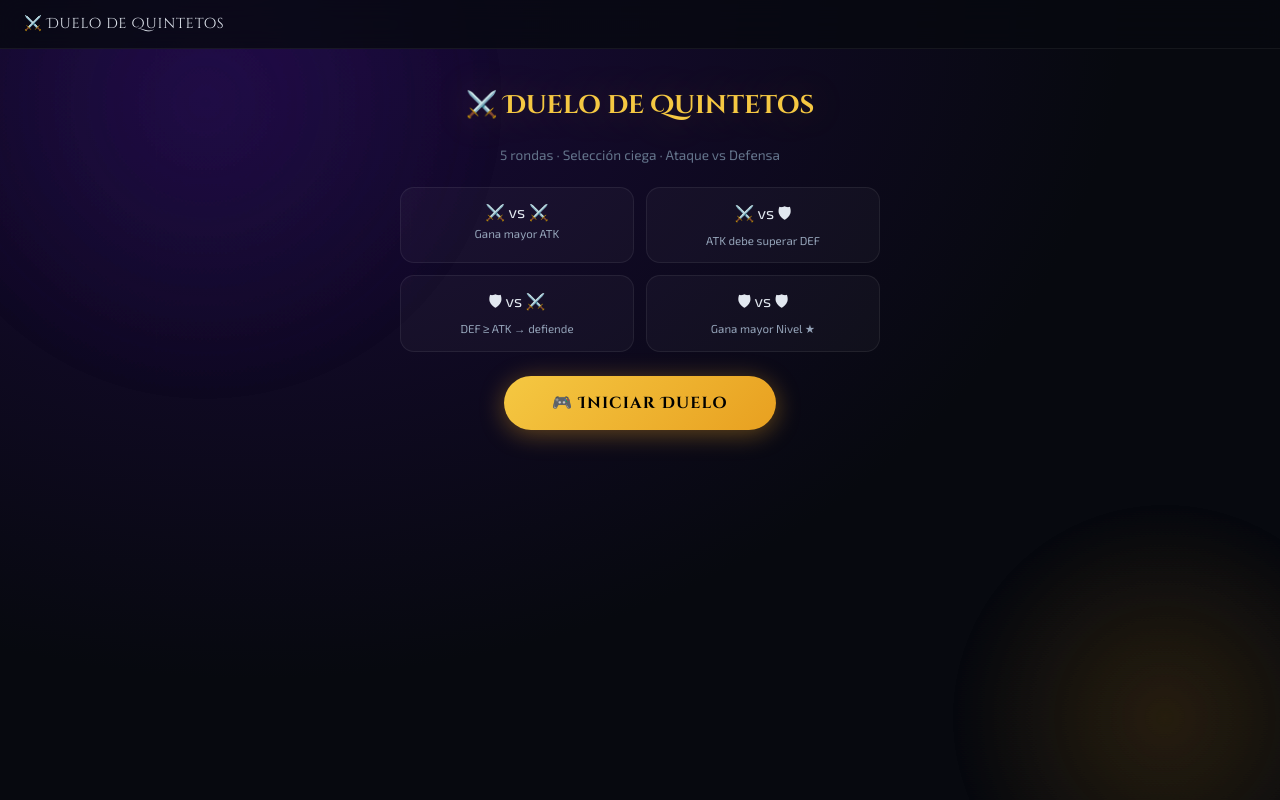
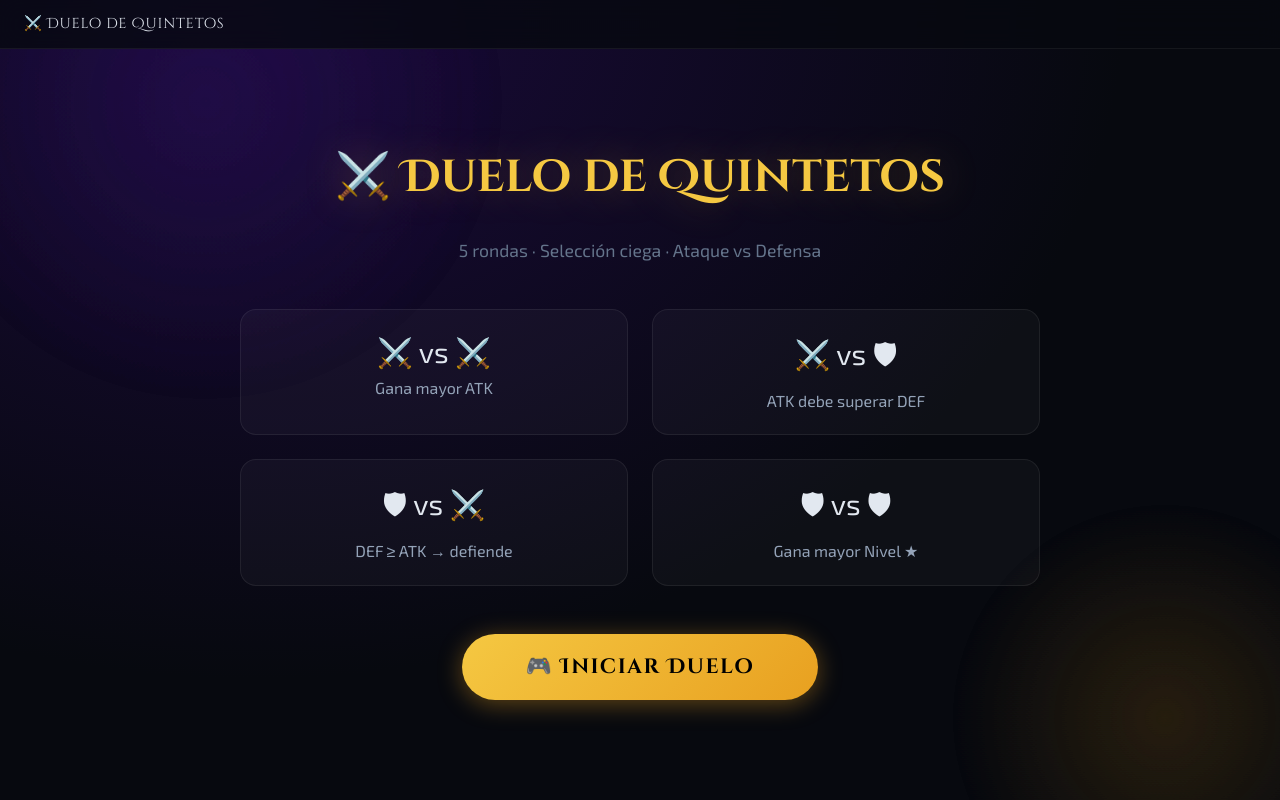
Before and after one commit to DannySol1s/Duel-Disks-Tazo-Edition, a SvelteKit app: page / in a window 1280 px wide. Built offline with nearby package versions, Linux system fonts and the light colour scheme.

Commit message:
Agrandar componentes y fuentes en la pantalla de inicio

```diff
--- a/src/routes/+page.svelte
+++ b/src/routes/+page.svelte
@@ -128,29 +128,31 @@
 
   /* ─── Idle / Start screen ─────────────────────────────────────── */
   .idle-screen {
-    max-width: 480px; width: 100%;
-    display: flex; flex-direction: column; align-items: center;
-    gap: 1.5rem; padding-top: 2rem; text-align: center;
+    max-width: 800px; width: 100%;
+    height: 100%;
+    display: flex; flex-direction: column; align-items: center; justify-content: center;
+    gap: 2rem; padding-top: 0; text-align: center;
   }
   .game-title {
-    font-family: var(--font-title, serif); font-size: 1.6rem;
+    font-family: var(--font-title, serif); font-size: 2.8rem;
     color: #f5c842; line-height: 1.3;
     text-shadow: 0 0 40px rgba(245,200,66,0.3);
   }
-  .game-subtitle { color: #64748b; font-size: 0.85rem; }
+  .game-subtitle { color: #64748b; font-size: 1.1rem; }
 
   .rules-grid {
     display: grid; grid-template-columns: 1fr 1fr;
-    gap: 0.75rem; width: 100%;
+    gap: 1.5rem; width: 100%;
+    margin: 1rem 0;
   }
   .rule-card {
-    display: flex; flex-direction: column; gap: 4px; align-items: center;
-    padding: 0.9rem; border-radius: 14px;
+    display: flex; flex-direction: column; gap: 8px; align-items: center;
+    padding: 1.5rem; border-radius: 16px;
     background: rgba(255,255,255,0.03);
     border: 1px solid rgba(255,255,255,0.07);
   }
-  .rule-icon { font-size: 1rem; }
-  .rule-text { font-size: 0.72rem; color: #94a3b8; }
+  .rule-icon { font-size: 1.8rem; }
+  .rule-text { font-size: 1rem; color: #94a3b8; }
 
   .error-box {
     padding: 0.75rem 1.25rem; border-radius: 10px;
@@ -159,9 +161,9 @@
   }
 
   .btn-start {
-    font-family: var(--font-title, serif); font-size: 1rem; letter-spacing: 0.08em;
+    font-family: var(--font-title, serif); font-size: 1.3rem; letter-spacing: 0.08em;
     border: none; border-radius: 50px; cursor: pointer;
-    padding: 1rem 3rem;
+    padding: 1.2rem 4rem;
     background: linear-gradient(135deg, #f5c842, #e8a020);
     color: #000; font-weight: 700;
     box-shadow: 0 4px 24px rgba(232,160,32,0.4);
```
